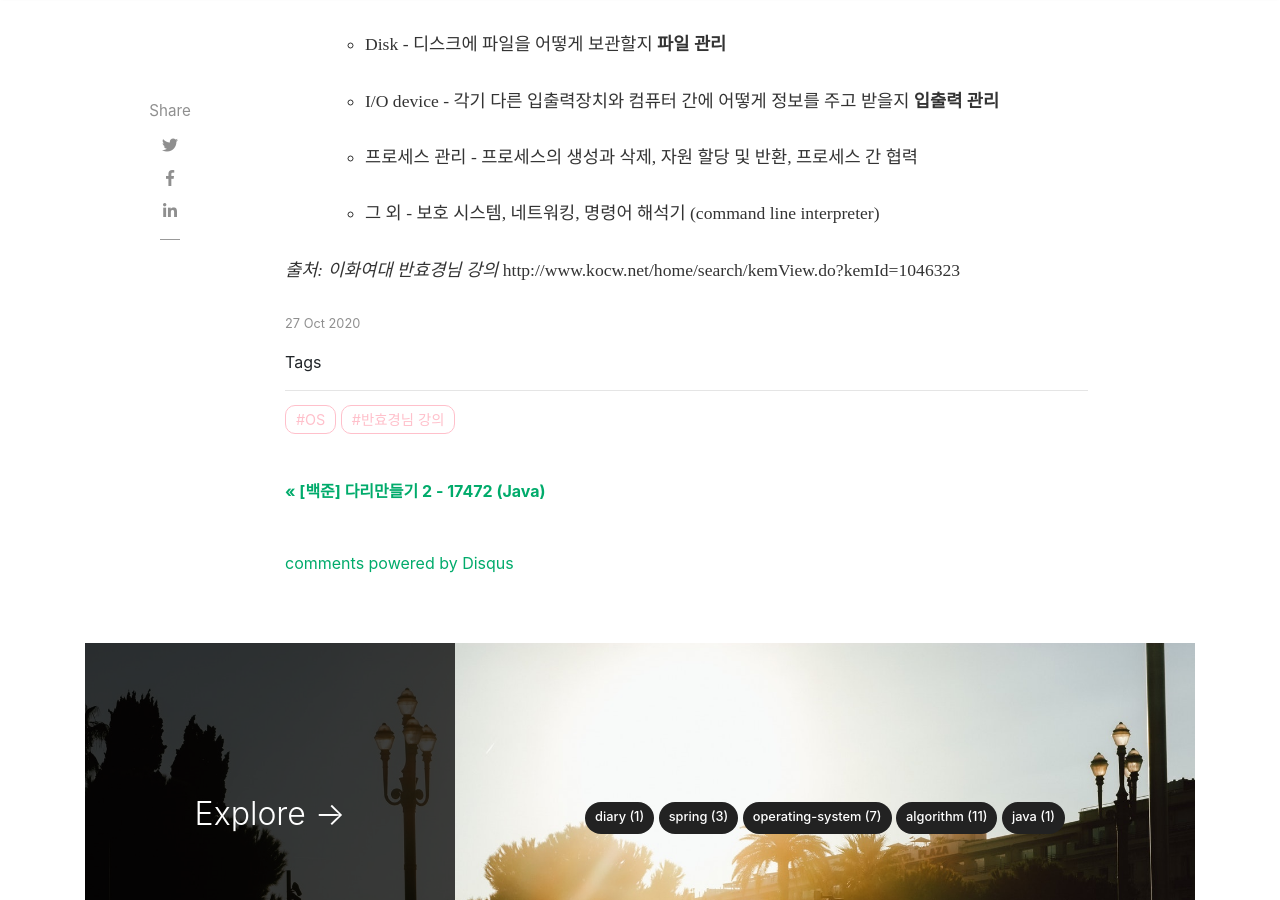
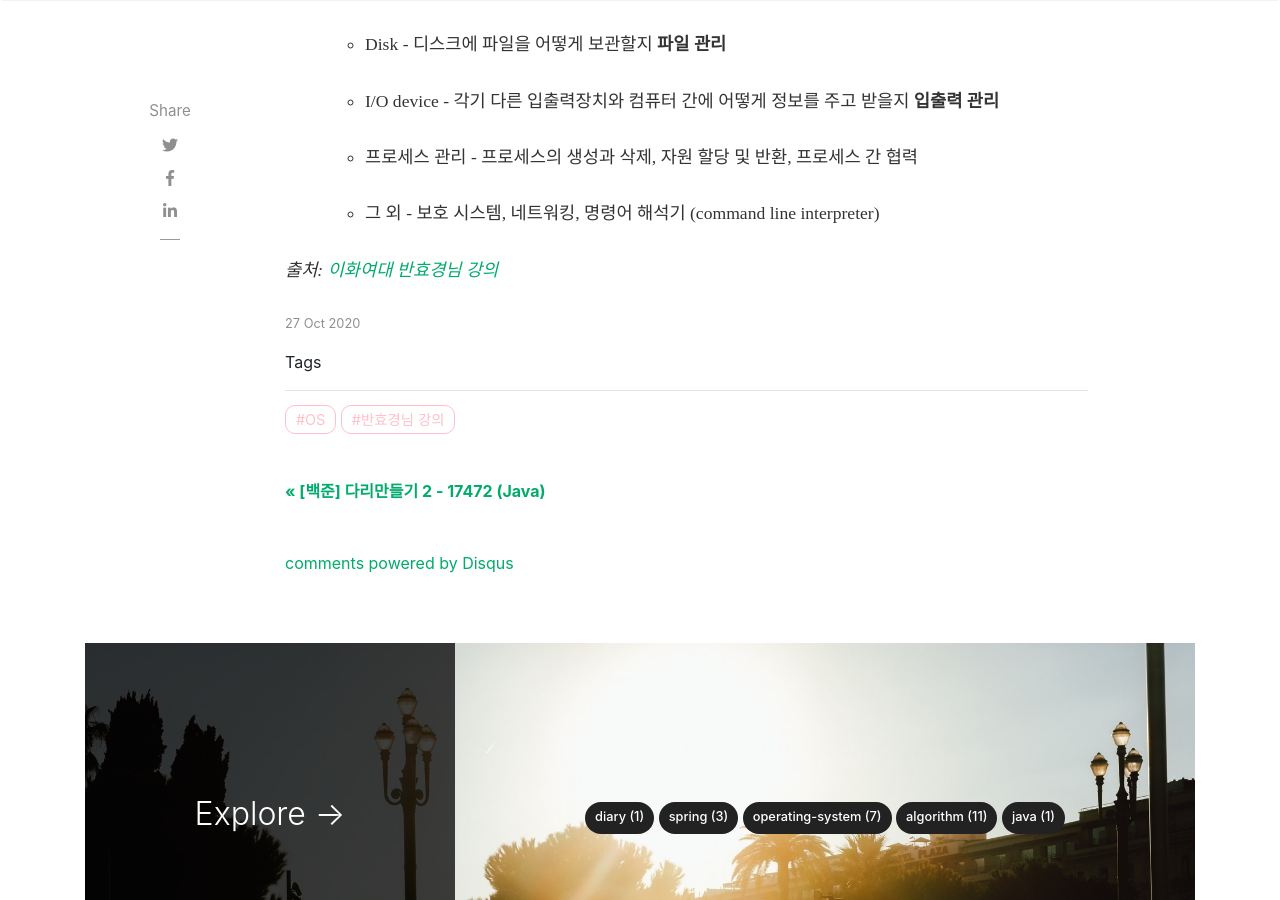
Before and after one commit to JungeunKwon/JungeunKwon.github.io, a Jekyll site: the page built from _posts/2020-10-27-operating-system-chapter7.md, in a window 1280 px wide and 900 px high, scrolled down 4882 px. Built offline with Jekyll 4.4.1, drawn with Linux system fonts in a browser that asks for light colours; nearby versions of some CDN libraries; some web fonts are replaced; comment, search, counter and statistics services are not loaded; some of the changed text lies outside the part shown.

Commit message:
[추가] 운영체제 소개

```diff
--- a/_posts/2020-10-27-operating-system-chapter8.md
+++ b/_posts/2020-10-27-operating-system-chapter7.md
@@ -74,7 +74,7 @@ featured: false
 
      작업이 완전 종료될 때까지 기다려야 함
 
-     **시 분할 (time sharing) **
+     **시 분할 (time sharing)**
 
      여러 작업을 수행할 때 컴퓨터 처리 능력을 일정한 시간 단위로 분할하여 사용
 
@@ -171,4 +171,4 @@ featured: false
 
 
 
-*출처: 이화여대 반효경님 강의* http://www.kocw.net/home/search/kemView.do?kemId=1046323
+*출처: [이화여대 반효경님 강의]( http://www.kocw.net/home/search/kemView.do?kemId=1046323)*
```
